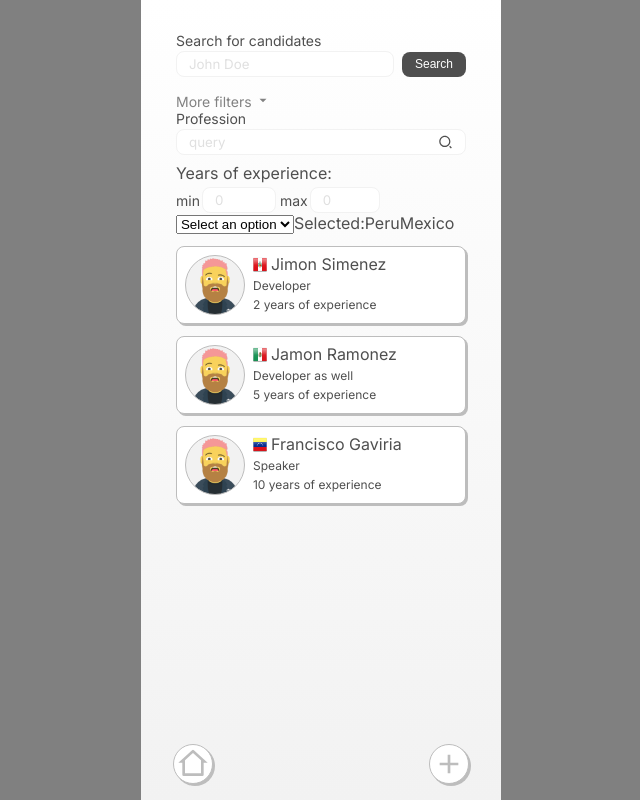
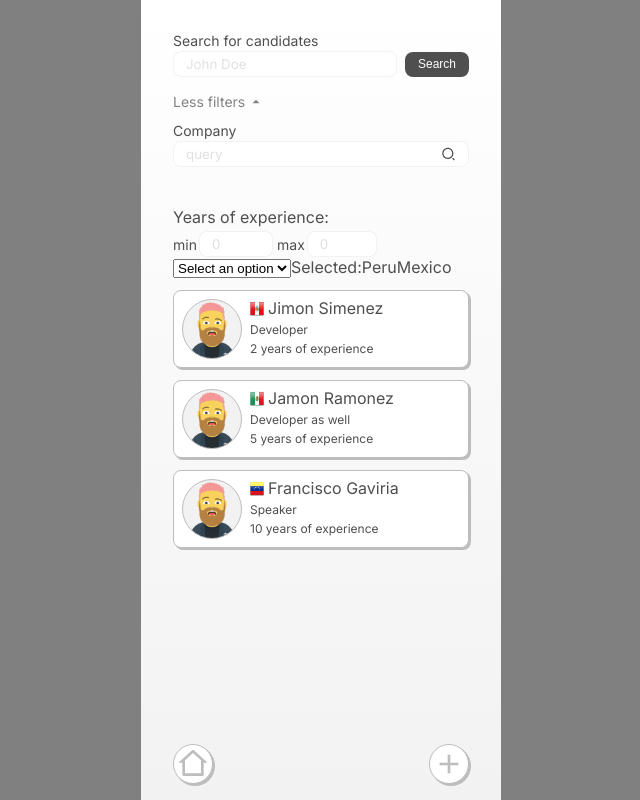
Before and after one commit to kenqefh/w19-linkeable, a React (Create React App) app: page /search in a window 1280 px wide. Both pictures are taken after a click on the element "More filters". Shown: the whole page, without its empty margins (319-959 px from the left). Built offline with nearby package versions, Linux system fonts and the light colour scheme.

Commit message:
Update styles for MainSearch, FilteresContainer and more filter toogle was refactored

```diff
--- a/src/screens/Search.js
+++ b/src/screens/Search.js
@@ -7,24 +7,35 @@ import CandidateList from "../components/CandidateList";
 import CircleButton from "../components/CircleButton";
 import { RiAddLine } from "react-icons/ri";
 import { RiHome2Line } from "react-icons/ri";
-import { RiArrowDownSFill, RiSearch2Line } from "react-icons/ri";
+import {
+  RiArrowDownSFill,
+  RiArrowUpSFill,
+  RiSearch2Line,
+} from "react-icons/ri";
 import { colors } from "../ui";
 import { useHistory } from "react-router";
 import queryReducer from "../reducers/queryReducer";
 
-const SearchForm = styled.form``;
+const SearchForm = styled.form`
+  width: 296px;
+`;
 
 const MainSearch = styled.div`
   display: flex;
   align-items: flex-end;
+  justify-content: space-between;
   gap: 8px;
   height: fit-content;
+
+  & input {
+    flex-grow: 10;
+  }
 `;
 
 const AdvanceSearch = styled.div(
   ({ isOpen }) => `
   flex-direction: column;
-  gap: 8px;
+  gap: 40px;
   display: ${isOpen ? "flex" : "none"};
 `
 );
@@ -40,7 +51,9 @@ const ButtonContainer = styled.div`
 
 const FiltersContainer = styled.div`
   margin-top: 16px;
+  margin-bottom: 12px;
   display: flex;
+  align-items: center;
   gap: 4px;
   font-size: 14px;
   line-height: 17px;
@@ -52,10 +65,13 @@ function Search({ candidates }) {
   const history = useHistory();
   const [state, dispatch] = useReducer(queryReducer, {
     queryName: "",
-    queryProfession: "",
+    queryCompany: "",
     queryMinExp: "",
     queryMaxExp: "",
     queryCountry: ["Peru", "Mexico"],
+    queryMinAge: "",
+    queryMaxAge: "",
+    queryGender: "",
   });
   const [filteredCandidates, setFilteredCandidates] = useState(null);
   const [advancedOpen, setAdvancedOpen] = useState(false);
@@ -81,14 +97,17 @@ function Search({ candidates }) {
   const handleSubmit = (e) => {
     e.preventDefault();
     const nameRegex = new RegExp(state.queryName, "i");
-    const professionRegex = new RegExp(state.queryProfession, "i");
+    const companyRegex = new RegExp(state.queryCompany, "i");
     const filtered = candidates.filter(
       (candidate) =>
         nameRegex.test(candidate.name) &&
-        professionRegex.test(candidate.profession) &&
-        parseInt(candidate.experience) >= state.queryMinExp &&
-        parseInt(candidate.experience) <= (state.queryMaxExp || Infinity) &&
-        state.queryCountry.includes(candidate.country.name)
+        companyRegex.test(
+          candidate.experience.map(({ company }) => company).join("\n")
+        )
+      //  &&
+      // parseInt(candidate.experience) >= state.queryMinExp &&
+      // parseInt(candidate.experience) <= (state.queryMaxExp || Infinity) &&
+      // state.queryCountry.includes(candidate.country.name)
     );
     setFilteredCandidates(filtered);
   };
@@ -97,8 +116,24 @@ function Search({ candidates }) {
     if (!state.queryName) setFilteredCandidates(null);
   }, [state.queryName]);
 
+  const moreFilter = () => {
+    if (advancedOpen)
+      return (
+        <>
+          <p>Less filters</p>
+          <RiArrowUpSFill />
+        </>
+      );
+    return (
+      <>
+        <p>More filters</p>
+        <RiArrowDownSFill />
+      </>
+    );
+  };
+
   return (
-    <div>
+    <div style={{ width: "100%" }}>
       <SearchForm onSubmit={handleSubmit}>
         <MainSearch>
           <InputText
@@ -107,19 +142,21 @@ function Search({ candidates }) {
             name="queryName"
             value={state.queryName}
             onChange={handleQueryChange}
+            cssProp={css`
+              width: 100%;
+            `}
           />
           <Button size="medium">Search</Button>
         </MainSearch>
         <FiltersContainer onClick={() => setAdvancedOpen(!advancedOpen)}>
-          <p>More filters</p>
-          <RiArrowDownSFill />
+          {moreFilter()}
         </FiltersContainer>
         <AdvanceSearch isOpen={advancedOpen}>
           <InputText
-            label="Profession"
+            label="Company"
             placeholder="query"
-            name="queryProfession"
-            value={state.queryProfession}
+            name="queryCompany"
+            value={state.queryCompany}
             onChange={handleQueryChange}
             icon={<RiSearch2Line />}
           />
@@ -181,7 +218,9 @@ function Search({ candidates }) {
           </div>
         </AdvanceSearch>
       </SearchForm>
+
       <CandidateList candidates={filteredCandidates || candidates} />
+
       <ButtonContainer>
         <CircleButton onClick={handleHomeClick}>
           <RiHome2Line />
```
